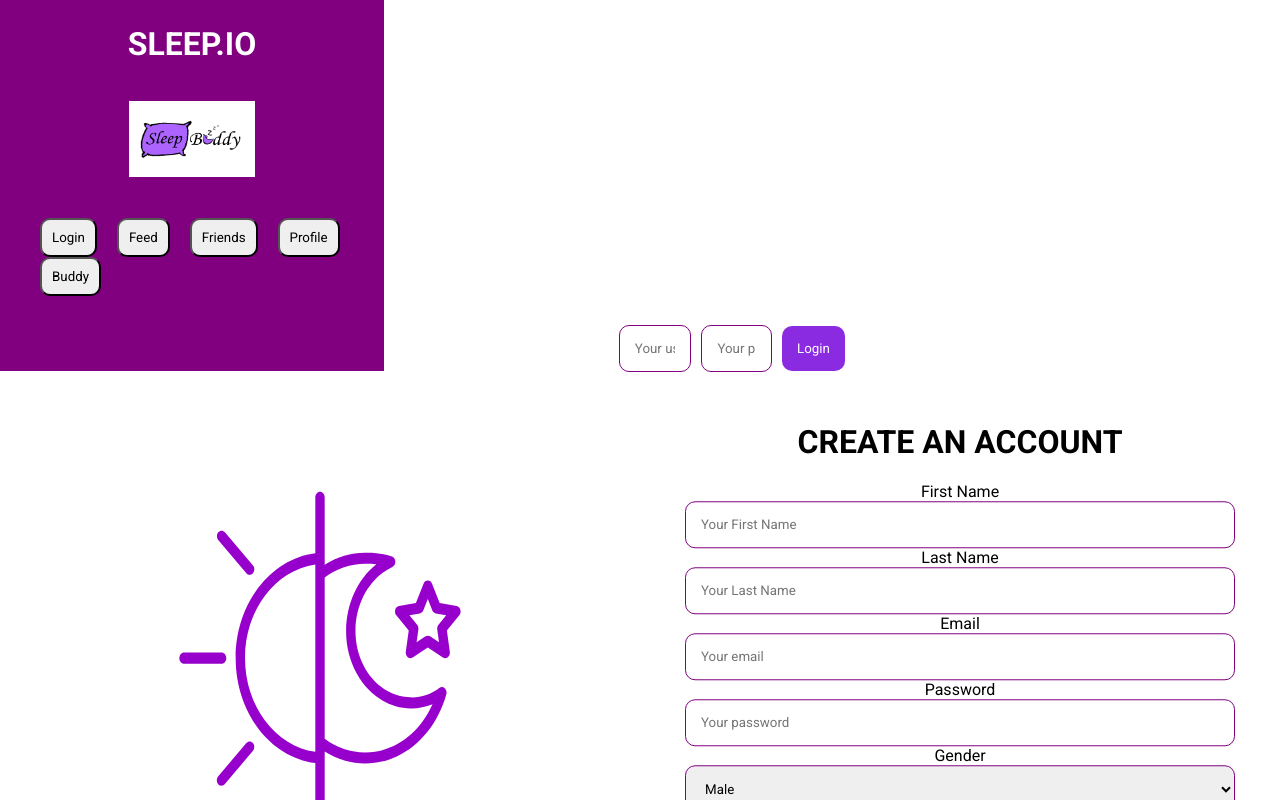
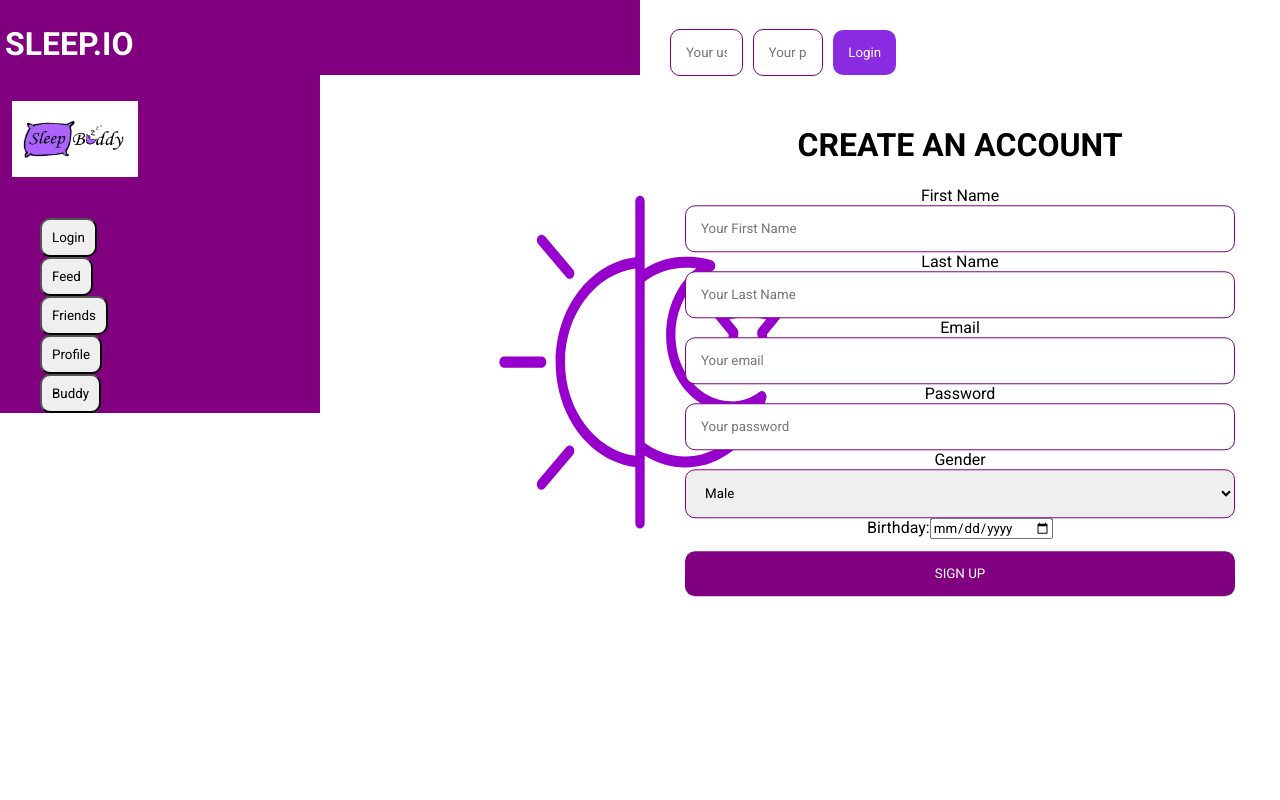
Before and after one commit to jmlacey/HCI-Social-Media-Project, a React (Create React App) app: page / in a window 1280 px wide. Built offline with nearby package versions, Linux system fonts and the light colour scheme.

Commit message:
Made progress with alternate website

```diff
--- a/src/App.css
+++ b/src/App.css
@@ -16,18 +16,32 @@ General Page
   padding: 0px;
 } */
 
-.mainLeft {
+
+.leftCol {
   background-color: purple;
-  width: 30%;
+  width: 25%;
   height: 100%;
   float: left;
 }
 
-.mainRight {
+.centerCol {
+  width: 50%;
+  height: 100%;
+  float: left;
+}
+
+.rightCol {
   background-color: purple;
-  width: 30%;
+  width: 25%;
   height: 100%;
-  float: right;
+  float: left;
+}
+
+.App:after {
+  text-align: center;
+  content: "";
+  display: table;
+  clear: both;
 }
 
 .headerImg {
@@ -35,6 +49,18 @@ General Page
   height: 100px;
   padding: 12px;
 }
+
+body {
+  margin: 0;
+  padding: 0;
+}
+
+
+/*-----------------
+
+Navigation
+
+----------------*/
 
 .navBar {
   background-color: purple;
@@ -45,27 +71,15 @@ General Page
   align-items: center;
 }
 
+/* .Nav_Element {
+  float: left;
+} */
 .sideBar {
   list-style-type: none;
   margin: 0;
   overflow: hidden;
   background-color: purple;
   padding-top: 25px;
-}
-
-body {
-  margin: 0;
-  padding: 0;
-}
-
-/*-----------------
-
-IDK about any of the shit beneath this :(
-
-----------------*/
-
-.Nav_Element {
-  float: left;
 }
 
 .element_link {
@@ -80,6 +94,18 @@ IDK about any of the shit beneath this :(
 .element_link:hover:not(.active) {
   background-color: #ffaa3b;
 }
+
+/*-----------------
+
+IDK about any of the shit beneath this :(
+
+----------------*/
+
+
+
+
+
+
 
 .active {
   background-color: aqua;
@@ -226,15 +252,15 @@ input[type="submit"]:hover {
   left: 20%;
 }
 
-.leftCol {
+/* .leftCol {
   width: 49%;
   float: left;
-}
+} */
 
-.rightCol {
+/* .rightCol {
   width: 49%;
   float: right;
-}
+} */
 
 .timeInput {
   background-color: #7155d3;
@@ -246,9 +272,7 @@ input[type="submit"]:hover {
   height: 80px;
 }
 
-.App {
-  text-align: center;
-}
+
 
 .App-logo {
   height: 40vmin;
--- a/src/App.js
+++ b/src/App.js
@@ -133,7 +133,7 @@ class App extends React.Component {
       <div className="App">
 
         {/* left column */}
-        <div className="mainLeft">
+        <div className="leftCol">
           <h1 style={{ color: "white", padding: 5, marginTop: 20 }}>
             SLEEP.IO
           </h1>
@@ -191,9 +191,10 @@ class App extends React.Component {
               </div>
             </nav>
           </div>
+        </div>
 
         {/* Middle column */}
-          <div className="center">
+        <div className="centerCol">
           <div className="maincontent" id="mainContent">
             <MainContent ref={mainContent} />
           </div>
@@ -201,7 +202,7 @@ class App extends React.Component {
 
 
         {/* Right Column */}
-          <div className="mainRight">
+        <div className="rightCol">
           <nav className="r">
             <div className="login" style={{ paddingRight: 5 }}>
               <label style={{ color: "white" }} for="username">
@@ -236,7 +237,7 @@ class App extends React.Component {
             </div>
           </nav>
         </div>
-        </div>
+
 
         <Modal
           show={this.state.openModal}
```
Lines whose indentation alone changed are shown as unchanged.
